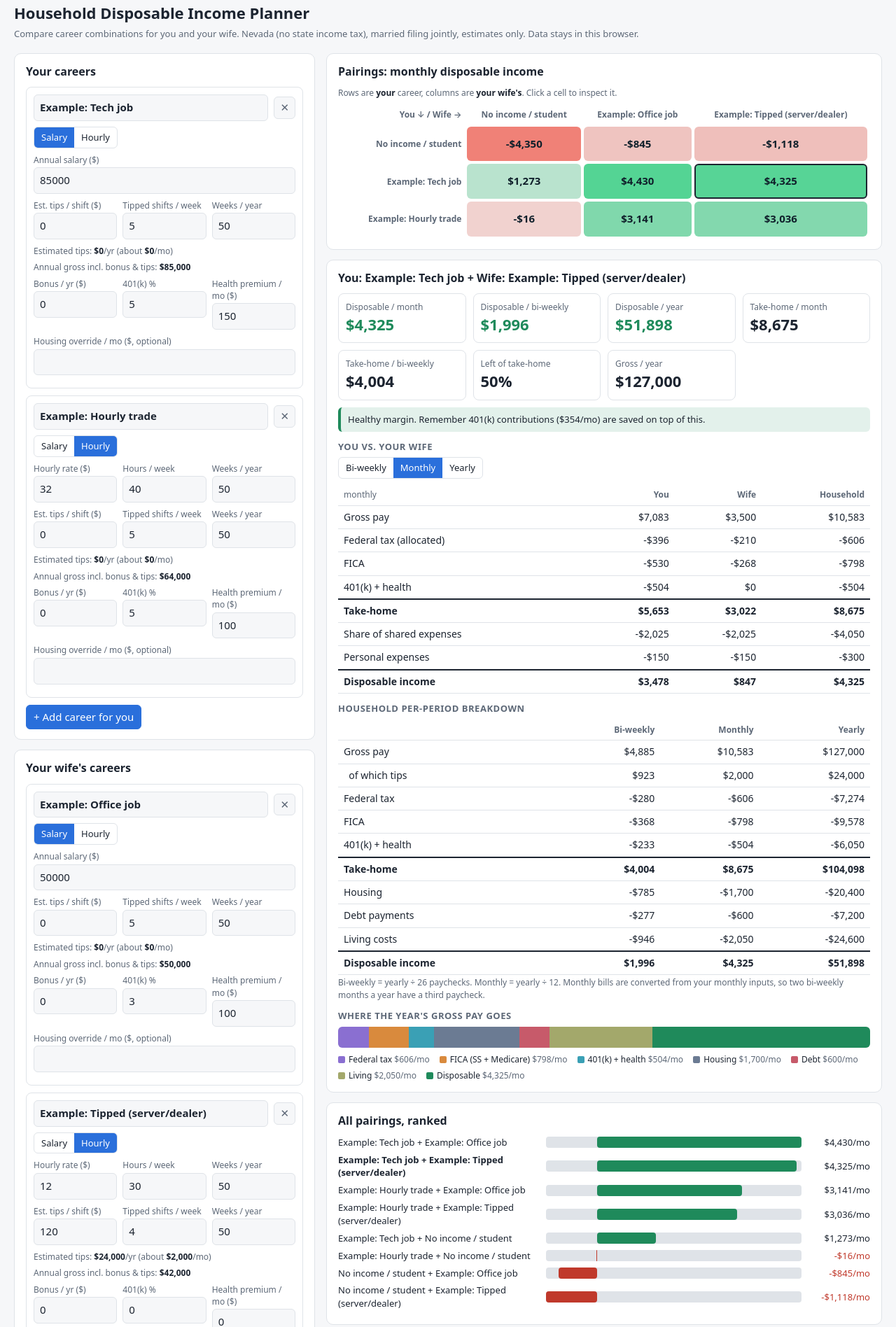
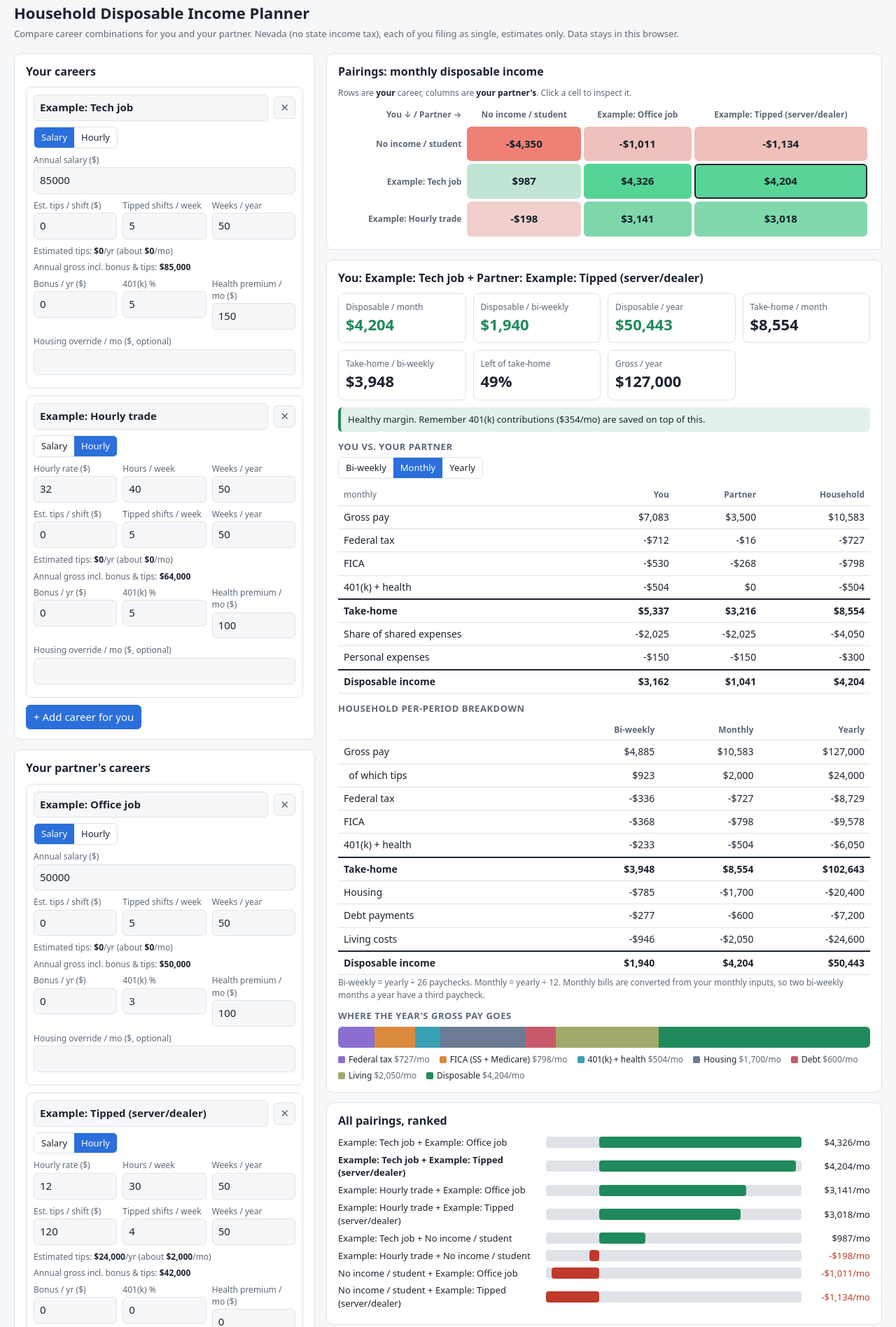
Before and after one commit to 8bitChance/Claude, a plain HTML site: page index.html in a window 1280 px wide. Shown: the part 15-1911 px from the top of the page at 70% size. Drawn offline with Linux system fonts and the light colour scheme.

Commit message:
Tax each person separately as single filers; rename wife to partner
Co-Authored-By: Claude Sonnet 5.5 <noreply@anthropic.com>
Claude-Session: https://claude.ai/code/session_01QpaEEvW2HscqeneMn8w8Vv

```diff
--- a/index.html
+++ b/index.html
@@ -75,7 +75,7 @@
 <body>
 <header>
   <h1>Household Disposable Income Planner</h1>
-  <p>Compare career combinations for you and your wife. Nevada (no state income tax), married filing jointly, estimates only. Data stays in this browser.</p>
+  <p>Compare career combinations for you and your partner. Nevada (no state income tax), each of you filing as single, estimates only. Data stays in this browser.</p>
 </header>
 
 <main>
@@ -86,15 +86,15 @@
       <button class="primary" data-add="you">+ Add career for you</button>
     </div>
     <div class="card">
-      <h2>Your wife's careers</h2>
+      <h2>Your partner's careers</h2>
       <div id="careers-wife"></div>
-      <button class="primary" data-add="wife">+ Add career for her</button>
+      <button class="primary" data-add="wife">+ Add career for partner</button>
     </div>
     <div class="card">
       <h2>Shared monthly expenses</h2>
       <label for="housing">Rent / mortgage</label>
       <input id="housing" type="number" min="0" step="50">
-      <p class="hint">If a career has a housing override (e.g. different city), your career's override is used first, then your wife's.</p>
+      <p class="hint">If a career has a housing override (e.g. different city), your career's override is used first, then your partner's.</p>
       <h3>Debt payments</h3>
       <div id="debts"></div>
       <button data-addl="debts">+ Add debt</button>
@@ -103,7 +103,7 @@
       <button data-addl="living">+ Add cost</button>
       <h3>Split of shared expenses</h3>
       <div class="row"><div><label for="youShare">Your share (%)</label><input id="youShare" type="number" min="0" max="100" step="1"></div>
-        <div><label>Wife's share</label><input id="wifeShare" disabled></div></div>
+        <div><label>Partner's share</label><input id="wifeShare" disabled></div></div>
       <p class="hint">Rent and shared debts/costs are split by these percentages for the per-person results. Default is 50/50.</p>
     </div>
     <div class="card">
@@ -112,7 +112,7 @@
       <h3>Living costs</h3><div id="you-living"></div><button data-addl="you.living">+ Add cost</button>
     </div>
     <div class="card">
-      <h2>Wife's personal monthly expenses</h2>
+      <h2>Partner's personal monthly expenses</h2>
       <h3>Debt payments</h3><div id="wife-debts"></div><button data-addl="wife.debts">+ Add debt</button>
       <h3>Living costs</h3><div id="wife-living"></div><button data-addl="wife.living">+ Add cost</button>
       <p class="hint">Reality check: most people underestimate living costs. Use your last 3 months of bank/card statements.</p>
@@ -121,7 +121,7 @@
       <h2>Tips tax treatment</h2>
       <label style="display:flex;gap:8px;align-items:flex-start;color:var(--ink);font-size:14px">
         <input type="checkbox" id="tipDed" style="width:auto;margin-top:3px">
-        <span>Apply federal "no tax on tips" deduction (up to $25,000, 2025&ndash;2028, phases out above $300k income for joint filers)</span></label>
+        <span>Apply federal "no tax on tips" deduction (up to $25,000, 2025&ndash;2028, phases out above $150k income for single filers)</span></label>
       <p class="hint">Only applies to qualifying tipped jobs (e.g. servers, bartenders, casino dealers), and only to income tax, not Social Security/Medicare. Tips must be reported. Turn off if unsure and confirm with a tax pro or the IRS guidance.</p>
     </div>
     <div class="card">
@@ -138,14 +138,14 @@
   <section id="results">
     <div class="card">
       <h2>Pairings: monthly disposable income</h2>
-      <p class="hint">Rows are <b>your</b> career, columns are <b>your wife's</b>. Click a cell to inspect it.</p>
+      <p class="hint">Rows are <b>your</b> career, columns are <b>your partner's</b>. Click a cell to inspect it.</p>
       <div id="grid" style="overflow-x:auto"></div>
     </div>
     <div class="card">
       <h2 id="selTitle">Selected scenario</h2>
       <div class="cards" id="stats"></div>
       <div id="flag"></div>
-      <h3>You vs. your wife</h3>
+      <h3>You vs. your partner</h3>
       <div class="seg" id="periodSeg" role="group" aria-label="Period">
         <button data-period="26">Bi-weekly</button><button data-period="12">Monthly</button><button data-period="1">Yearly</button></div>
       <div style="overflow-x:auto;margin-top:8px"><table class="per" id="who"></table></div>
@@ -160,23 +160,24 @@
       <h2>All pairings, ranked</h2>
       <div id="cmp"></div>
     </div>
-    <p class="disclaimer">Estimates, not tax advice. Uses 2026 federal brackets (MFJ), standard deduction, FICA. Ignores tax credits, itemized deductions, employer match, and self-employment tax. Update the <code>TAX</code> constants in this file each year.</p>
+    <p class="disclaimer">Estimates, not tax advice. Each person is taxed separately as a single filer using 2026 federal brackets, standard deduction, FICA. Ignores tax credits, itemized deductions, employer match, and self-employment tax. Update the <code>TAX</code> constants in this file each year.</p>
   </section>
 </main>
 
 <script>
-// ---------- Tax constants (2026, married filing jointly). Update yearly. ----------
+// ---------- Tax constants (2026, single filers). Update yearly. ----------
 const TAX = {
   year: 2026,
-  stdDeduction: 32200,
+  // Each person files SINGLE (unmarried). Update yearly.
+  stdDeduction: 16100,
   brackets: [ // [upper bound of bracket, rate]
-    [24800, .10], [100800, .12], [211400, .22], [403550, .24],
-    [512450, .32], [768700, .35], [Infinity, .37]
+    [12400, .10], [50400, .12], [105700, .22], [201775, .24],
+    [256225, .32], [640600, .35], [Infinity, .37]
   ],
   ssRate: .062, ssWageBase: 184500,
   // 'No tax on tips' federal income-tax deduction (2025-2028). Does NOT reduce FICA.
-  tipDeductionMax: 25000, tipPhaseoutStartMFJ: 300000, tipPhaseoutPer1000: 100,
-  medicareRate: .0145, addlMedicareRate: .009, addlMedicareThresholdMFJ: 250000
+  tipDeductionMax: 25000, tipPhaseoutStart: 150000, tipPhaseoutPer1000: 100,
+  medicareRate: .0145, addlMedicareRate: .009, addlMedicareThreshold: 200000
 };
 
 // ---------- Pure calculation ----------
@@ -190,16 +191,6 @@ function annualGross(c) {
   return base + num(c.bonus) + annualTips(c);
 }
 
-function personCalc(c) {
-  const gross = annualGross(c), tips = annualTips(c);
-  const k401 = c ? (gross - tips) * Math.min(100, num(c.k401)) / 100 : 0; // 401(k) assumed on wages, not tips
-  const health = c ? Math.min(gross, num(c.health) * 12) : 0;
-  const ficaWages = gross - health; // 401(k) deferrals are still FICA wages; Section 125 health is not
-  const ss = Math.min(ficaWages, TAX.ssWageBase) * TAX.ssRate;
-  const medicare = ficaWages * TAX.medicareRate;
-  return { gross, tips, k401, health, ficaWages, ss, medicare };
-}
-
 function federalTax(taxable) {
   let tax = 0, lower = 0;
   for (const [upper, rate] of TAX.brackets) {
@@ -209,21 +200,29 @@ function federalTax(taxable) {
   return tax;
 }
 
-function calc(careerA, careerB, exp) {
-  const a = personCalc(careerA), b = personCalc(careerB);
-  const gross = a.gross + b.gross;
-  const k401 = a.k401 + b.k401, health = a.health + b.health;
-  const tips = a.tips + b.tips;
+// One person's taxes, filed as single.
+function personCalc(c, tipDeduction) {
+  const gross = annualGross(c), tips = annualTips(c);
+  const k401 = c ? (gross - tips) * Math.min(100, num(c.k401)) / 100 : 0; // 401(k) assumed on wages, not tips
+  const health = c ? Math.min(gross, num(c.health) * 12) : 0;
+  const ficaWages = gross - health; // 401(k) deferrals are still FICA wages; Section 125 health is not
+  const ss = Math.min(ficaWages, TAX.ssWageBase) * TAX.ssRate;
+  const medicare = ficaWages * TAX.medicareRate + Math.max(0, ficaWages - TAX.addlMedicareThreshold) * TAX.addlMedicareRate;
   let tipDed = 0;
-  if (exp.tipDeduction && tips > 0) {
-    const over = Math.max(0, gross - TAX.tipPhaseoutStartMFJ);
+  if (tipDeduction && tips > 0) {
+    const over = Math.max(0, gross - TAX.tipPhaseoutStart);
     tipDed = Math.max(0, Math.min(tips, TAX.tipDeductionMax) - Math.ceil(over / 1000) * TAX.tipPhaseoutPer1000);
   }
   const taxable = Math.max(0, gross - k401 - health - TAX.stdDeduction - tipDed);
   const fed = federalTax(taxable);
-  const addl = Math.max(0, a.ficaWages + b.ficaWages - TAX.addlMedicareThresholdMFJ) * TAX.addlMedicareRate;
-  const fica = a.ss + b.ss + a.medicare + b.medicare + addl;
-  const net = gross - k401 - health - fed - fica; // annual take-home
+  const fica = ss + medicare;
+  return { gross, tips, tipDed, k401, health, fed, fica, net: gross - k401 - health - fed - fica };
+}
+
+function calc(careerA, careerB, exp) {
+  const a = personCalc(careerA, exp.tipDeduction), b = personCalc(careerB, exp.tipDeduction);
+  const gross = a.gross + b.gross, net = a.net + b.net;
+  const k401 = a.k401 + b.k401, health = a.health + b.health;
   const ov = (careerA && num(careerA.housing)) || (careerB && num(careerB.housing)) || 0;
   const housing = (ov || num(exp.housing)) * 12;
   const sum = l => (l || []).reduce((s, d) => s + num(d.amount), 0) * 12;
@@ -233,21 +232,16 @@ function calc(careerA, careerB, exp) {
   const living = sharedLiving + sum(P.you.living) + sum(P.wife.living);
   const disposable = net - housing - debt - living;
 
-  // Per-person split. Fed tax is allocated by each person's pre-tax income; Addl. Medicare by FICA wages.
-  const baseA = a.gross - a.k401 - a.health, baseB = b.gross - b.k401 - b.health;
-  const fShare = baseA + baseB > 0 ? baseA / (baseA + baseB) : 0.5;
-  const wShare = a.ficaWages + b.ficaWages > 0 ? a.ficaWages / (a.ficaWages + b.ficaWages) : 0.5;
   const youPct = Math.min(100, num(exp.youShare)) / 100;
   const sharedTotal = housing + sharedDebt + sharedLiving;
-  const person = (x, pe, fS, wS, pct) => {
-    const f = fed * fS, fi = x.ss + x.medicare + addl * wS;
-    const n = x.gross - x.k401 - x.health - f - fi;
+  const person = (x, pe, pct) => {
     const personal = sum(pe.debts) + sum(pe.living), shared = sharedTotal * pct;
-    return { gross: x.gross, k401: x.k401, health: x.health, fed: f, fica: fi, net: n, personal, shared, disposable: n - personal - shared };
+    return Object.assign({}, x, { personal, shared, disposable: x.net - personal - shared });
   };
-  return { gross, tips, tipDed, k401, health, fed, fica, net, housing, debt, living, disposable,
+  return { gross, tips: a.tips + b.tips, tipDed: a.tipDed + b.tipDed, k401, health, fed: a.fed + b.fed, fica: a.fica + b.fica,
+           net, housing, debt, living, disposable,
            monthly: disposable / 12, savingsRate: net > 0 ? disposable / net : 0,
-           you: person(a, P.you, fShare, wShare, youPct), wife: person(b, P.wife, 1 - fShare, 1 - wShare, 1 - youPct) };
+           you: person(a, P.you, youPct), wife: person(b, P.wife, 1 - youPct) };
 }
 
 // ---------- State ----------
@@ -373,14 +367,14 @@ function renderResults() {
     const sel = state.you === a.id && state.wife === b.id;
     return `<td><button class="cell" data-pa="${a.id}" data-pb="${b.id}" aria-pressed="${sel}" style="background:${colorFor(r.monthly, maxAbs)}">${usd(r.monthly)}</button></td>`;
   }).join('') + '</tr>').join('');
-  $('grid').innerHTML = `<table class="grid"><thead><tr><th class="rh">You ↓ / Wife →</th>${head}</tr></thead><tbody>${body}</tbody></table>`;
+  $('grid').innerHTML = `<table class="grid"><thead><tr><th class="rh">You ↓ / Partner →</th>${head}</tr></thead><tbody>${body}</tbody></table>`;
 
   // selected scenario
   if (!rowOpts.some(o => o.id === state.you)) state.you = 'none';
   if (!colOpts.some(o => o.id === state.wife)) state.wife = 'none';
   const A = careerById(state.you), B = careerById(state.wife);
   const r = calc(A, B, exp());
-  $('selTitle').textContent = `You: ${A.name}  +  Wife: ${B.name}`;
+  $('selTitle').textContent = `You: ${A.name}  +  Partner: ${B.name}`;
   const cls = v => v < 0 ? 'neg' : 'pos';
   $('stats').innerHTML = [
     ['Disposable / month', `<span class="${cls(r.monthly)}">${usd(r.monthly)}</span>`],
@@ -399,11 +393,11 @@ function renderResults() {
 
   const per = state.period || 12, pName = { 26: 'bi-weekly', 12: 'monthly', 1: 'yearly' }[per];
   document.querySelectorAll('[data-period]').forEach(b => b.setAttribute('aria-pressed', String(+b.dataset.period === per)));
-  const wl = [['Gross pay', x => x.gross], ['Federal tax (allocated)', x => -x.fed], ['FICA', x => -x.fica], ['401(k) + health', x => -(x.k401 + x.health)],
+  const wl = [['Gross pay', x => x.gross], ['Federal tax', x => -x.fed], ['FICA', x => -x.fica], ['401(k) + health', x => -(x.k401 + x.health)],
     ['Take-home', x => x.net, 1], ['Share of shared expenses', x => -x.shared], ['Personal expenses', x => -x.personal], ['Disposable income', x => x.disposable, 1]];
   const hh = { gross: r.gross, fed: r.fed, fica: r.fica, k401: r.k401, health: r.health, net: r.net, shared: r.housing + (r.debt + r.living - r.you.personal - r.wife.personal), personal: r.you.personal + r.wife.personal, disposable: r.disposable };
   const cell = (v, t) => `<td class="${t && v < 0 ? 'neg' : ''}">${usd(v / per)}</td>`;
-  $('who').innerHTML = `<thead><tr><th>${pName}</th><th>You</th><th>Wife</th><th>Household</th></tr></thead><tbody>` +
+  $('who').innerHTML = `<thead><tr><th>${pName}</th><th>You</th><th>Partner</th><th>Household</th></tr></thead><tbody>` +
     wl.map(([n, f, t]) => `<tr class="${t ? 'total' : ''}"><td>${n}</td>${cell(f(r.you), t)}${cell(f(r.wife), t)}${cell(f(hh), t)}</tr>`).join('') + '</tbody>';
 
   let flag = '';
```
